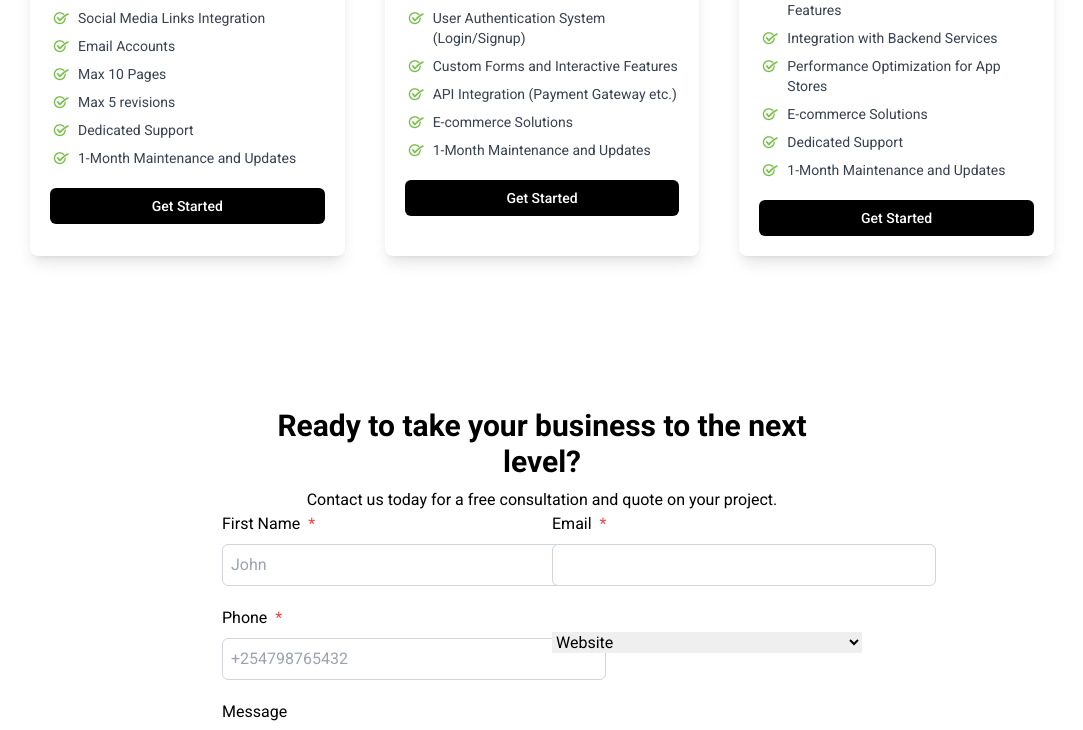
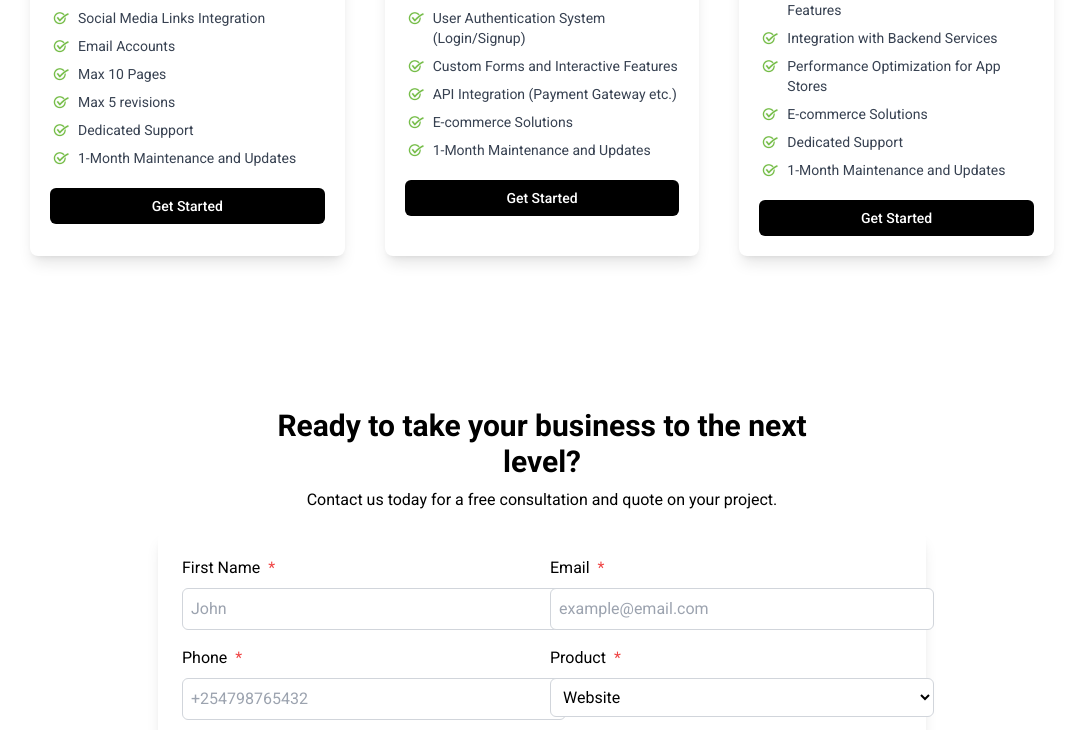
Before and after one commit to allanXQ/arcvesta_v2, a Next.js app: page / in a window 1280 px wide. Shown: the part 3926-4656 px from the top of the page, without its empty margins (98-1181 px from the left). Built offline with nearby package versions, Linux system fonts and the light colour scheme.

Commit message:
update contact form

```diff
--- a/src/app/components/contactform.tsx
+++ b/src/app/components/contactform.tsx
@@ -1,46 +1,42 @@
-import React from 'react'
-import TextField from './inputs/textfield'
-import TextArea from './inputs/textarea';
-
-
+import React from "react";
+import TextField from "./inputs/textfield";
+import TextArea from "./inputs/textarea";
+import Select from "./inputs/select";
 
 const model = [
   {
     name: "First Name",
     type: "text",
     placeholder: "John",
-        required: true
+    required: true,
   },
   {
     name: "Email",
     type: "email",
-        placeholder: "",
-        required: true
+    placeholder: "example@email.com",
+    required: true,
   },
   {
     name: "Phone",
     type: "tel",
     placeholder: "+254798765432",
-        required: true
+    required: true,
   },
   {
     name: "Product",
     type: "select",
     required: true,
-        placeholder:'',
-        options: [
-            "Website",
-            "Web Application",
-            "Mobile Application",
-        ]
+    placeholder: "",
+    options: ["Website", "Web Application", "Mobile Application"],
   },
   {
     name: "Message",
     type: "textarea",
-        placeholder: "Your message here(optional)",
-        required: false
-    }
-]
+    placeholder: "Your message here (optional)",
+    required: false,
+  },
+];
+
 interface Field {
   name: string;
   type: string;
@@ -54,32 +50,58 @@ interface SelectField extends Field {
 
 const renderField = (field: Field | SelectField) => {
   switch (field.type) {
-        case 'text':
-        case 'email':
-        case 'tel':
-            return <TextField key={field.name} label={field.name} placeholder={field.placeholder} required={field.required} />;
-        case 'textarea':
-            return <TextArea key={field.name} label={field.name} placeholder={field.placeholder} required={field.required} />;
-        case 'select':
+    case "text":
+    case "email":
+    case "tel":
       return (
-            <select key={field.name} name={field.name} required={field.required} className="form-select">
-                {(field as SelectField).options.map(option => (
-                    <option key={option} value={option}>{option}</option>
-                ))}
-            </select>
+        <TextField
+          key={field.name}
+          label={field.name}
+          placeholder={field.placeholder}
+          required={field.required}
+        />
+      );
+    case "textarea":
+      return (
+        <TextArea
+          key={field.name}
+          label={field.name}
+          placeholder={field.placeholder}
+          required={field.required}
+        />
+      );
+    case "select":
+      return (
+        <Select
+          key={field.name}
+          name={field.name}
+          required={field.required}
+          options={(field as SelectField).options}
+          type={field.type}
+          placeholder={field.placeholder}
+        />
       );
     default:
       return null;
   }
-}
+};
+
 const ContactForm = () => {
   return (
-        <form className='w-1/2 grid grid-cols-2 items-center justify-center gap-5'>
-                {
-                    model.map(field => renderField(field))
-                }
+    <div className="flex justify-center items-center p-5">
+      <form className="grid grid-cols-1 sm:grid-cols-1 md:grid-cols-2 gap-4 w-full max-w-3xl bg-white p-6 rounded-lg shadow-lg">
+        {model.map((field) => renderField(field))}
+        <div className="col-span-1 md:col-span-2 flex justify-center">
+          <button
+            type="submit"
+            className="px-6 py-3 bg-blue-500 text-white rounded-lg hover:bg-blue-600 transition w-full md:w-auto"
+          >
+            Submit
+          </button>
+        </div>
       </form>
-    )
-}
+    </div>
+  );
+};
 
-export default ContactForm
+export default ContactForm;
--- /dev/null
+++ b/src/app/components/inputs/select.tsx
@@ -0,0 +1,43 @@
+import React from "react";
+
+interface SelectProps {
+  label: string;
+  placeholder: string;
+  required: boolean;
+}
+
+interface Field {
+  name: string;
+  type: string;
+  placeholder: string;
+  required: boolean;
+}
+
+interface SelectField extends Field {
+  options: string[];
+}
+
+const Select: React.FC<SelectField> = (field: SelectField) => {
+  return (
+    <div className="flex flex-col gap-2">
+      <div className="flex items-center gap-2">
+        <label htmlFor="name">{field.name}</label>
+        {field.required && <span className="text-red-500">*</span>}
+      </div>
+      <select
+        key={field.name}
+        name={field.name}
+        required={field.required}
+        className="border border-gray-300 rounded-md p-2 w-96 bg-white"
+      >
+        {(field as SelectField).options.map((option) => (
+          <option key={option} value={option}>
+            {option}
+          </option>
+        ))}
+      </select>
+    </div>
+  );
+};
+
+export default Select;
--- a/src/app/components/services.tsx
+++ b/src/app/components/services.tsx
@@ -69,7 +69,6 @@ const ServiceSection: React.FC<ServiceSectionProps> = ({
         height={600}
         alt={title}
         className="w-full max-w-lg mx-auto"
-        layout="responsive"
       />
     </div>
   );
--- a/src/app/page.tsx
+++ b/src/app/page.tsx
@@ -41,8 +41,8 @@ export default function Home() {
             className="flex flex-col items-center justify-center gap-4"
           >
             <HeaderSection
-              subTitle="Complimentary Services"
-              title="Our suite of complimentary services will create a fully-rounded
+              subTitle="Other Services"
+              title="Our suite of services will create a fully-rounded
               and impactful digital presence."
             />
             <div className="grid w-full grid-cols-1 sm:grid-cols-2 lg:grid-cols-3 place-items-center gap-4">
```
Also changed, not shown: src/app/components/inputs/textarea.tsx (+17 -14 lines). Lines whose indentation alone changed are shown as unchanged.
